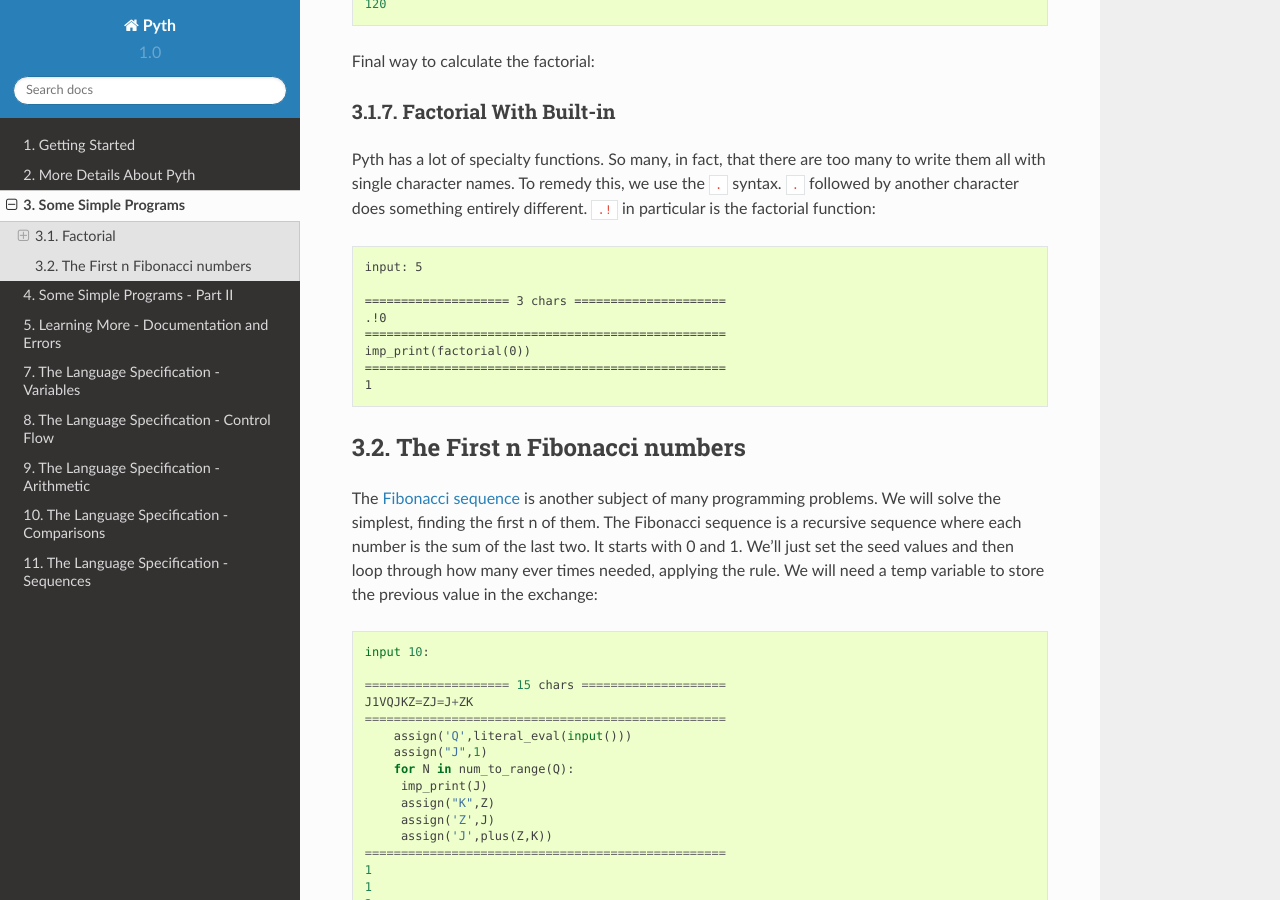
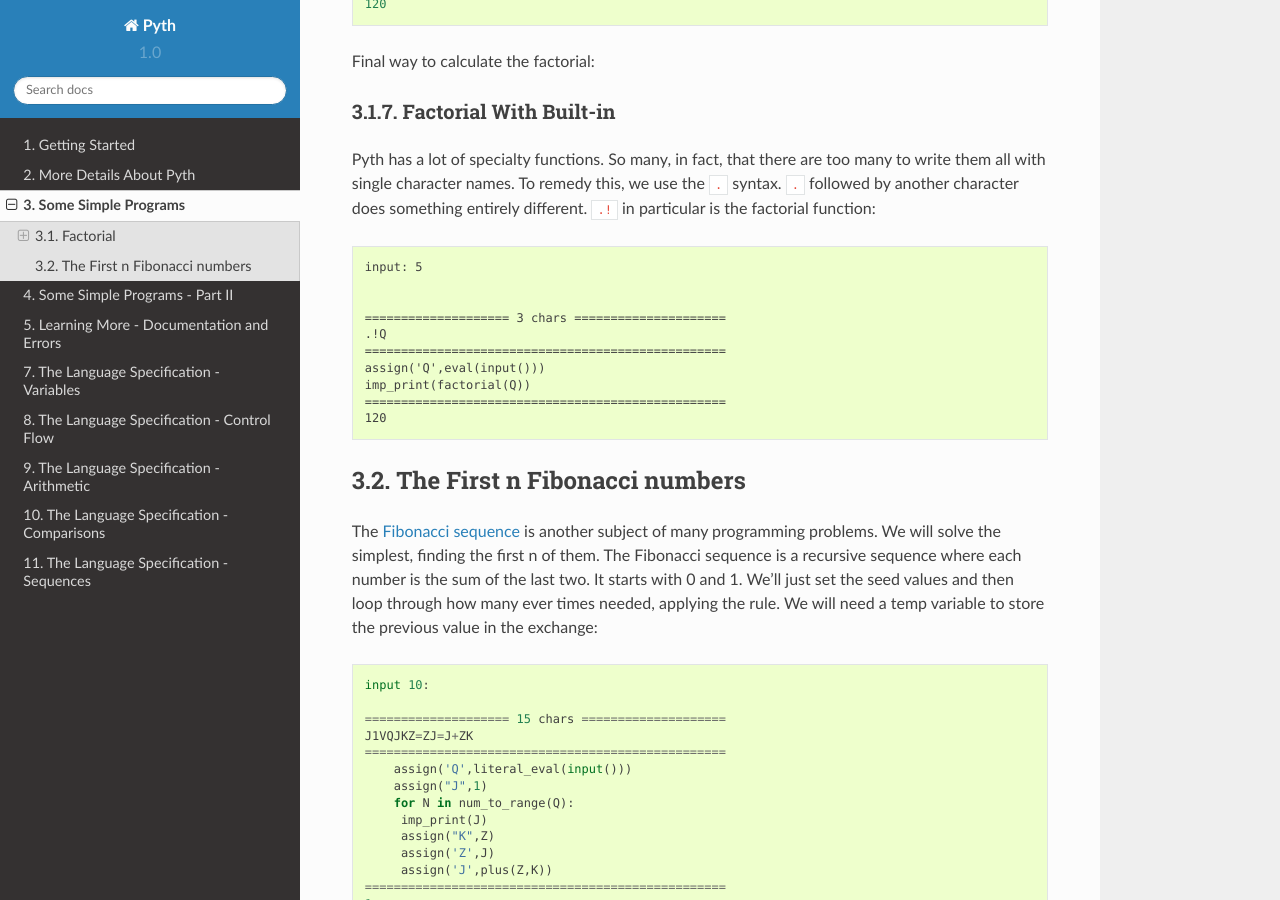
Before and after one commit to isaacg1/pyth, a Sphinx documentation site: the page built from docs/simple-programs.rst, in a window 1280 px wide and 900 px high, scrolled down 8009 px. Built offline with Sphinx 7.4.7 and the Read the Docs theme 2.0.0, drawn with Linux system fonts in a browser that asks for light colours; pages that are not in the unit, such as notebooks, are missing from menus.

Commit message:
Another factorial fix

```diff
--- a/docs/simple-programs.rst
+++ b/docs/simple-programs.rst
@@ -347,12 +347,14 @@ Pyth has a lot of specialty functions. So many, in fact, that there are too many
 
     input: 5
 
+
     ==================== 3 chars =====================
-    .!0
+    .!Q
     ==================================================
-    imp_print(factorial(0))
+    assign('Q',eval(input()))
+    imp_print(factorial(Q))
     ==================================================
-    1
+    120
 
 3.2. The First n Fibonacci numbers
 ==================================
```
